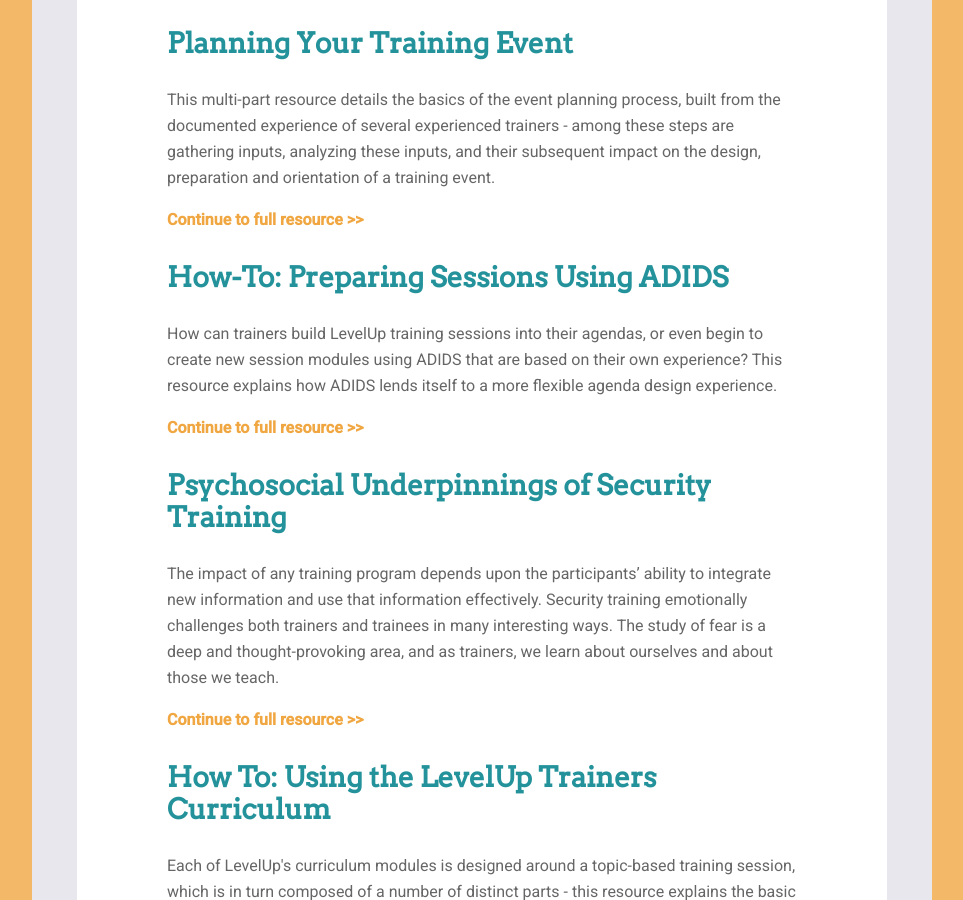
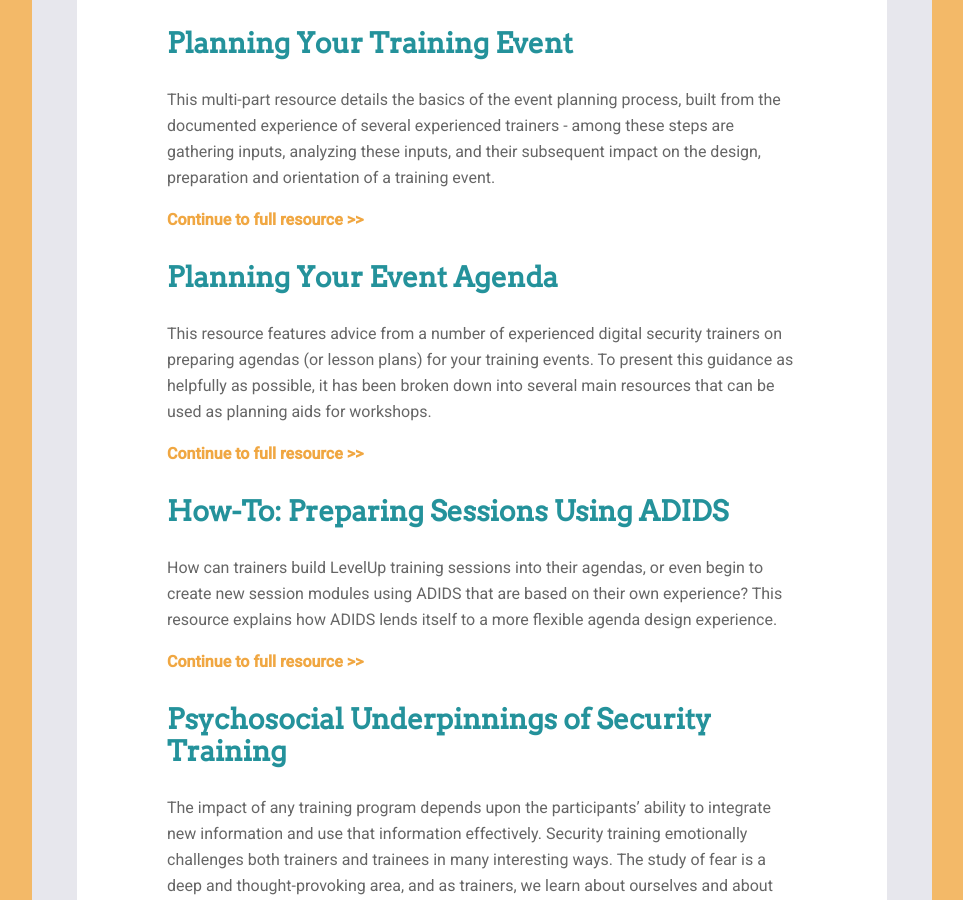
Before and after one commit to levelupcc/level-up, a Jekyll site: the page built from _pages/before-an-event/before-an-event.md, in a window 1280 px wide and 900 px high, scrolled down 1170 px. Shown: the whole window, without its empty margins (158-1121 px from the left). Built offline with Jekyll 4.4.1, drawn with Linux system fonts in a browser that asks for light colours; a script that is not in the unit is left out; comment, search, counter and statistics services are not loaded.

Commit message:
changed parent to before-an-event

```diff
--- a/_pages/curriculum/planning-an-event-agenda/planning-an-event-agenda.md
+++ b/_pages/before-an-event/planning-your-event-agenda/planning-your-event-agenda.md
@@ -1,12 +1,12 @@
 ---
 layout: page-index
-title: Planning An Event Agenda
+title: Planning Your Event Agenda
 author: Daniel O'Clunaigh, Carol, Ali Ravi, Lindsay Beck, Chris Doten, Nick Sera-Leyva
 summary: This resource features advice from a number of experienced digital security trainers on preparing agendas (or lesson plans) for your training events. To present this guidance as helpfully as possible, it has been broken down into several main resources that can be used as planning aids for workshops.
 date: 2016-05
-permalink: /curriculum/planning-an-event-agenda/
-parent: Curriculum
-breadcrumb: Planning An Event Agenda
+permalink: /before-an-event/planning-your-event-agenda/
+parent: Before an Event
+breadcrumb: Planning Your Event Agenda
 weight: 3.3
 ---
 Next to figuring out your individual Topics, overall session agenda planning is the probably the most important activity you can spend time on before you get into the classroom. Since many events will require trainers to tweak agendas based on unknown or unforeseen circumstances, thoughtful and thorough pre-event preparation will help you make last-minute adjustments, especially if you're prepared for a second set of potential training sessions.
```
